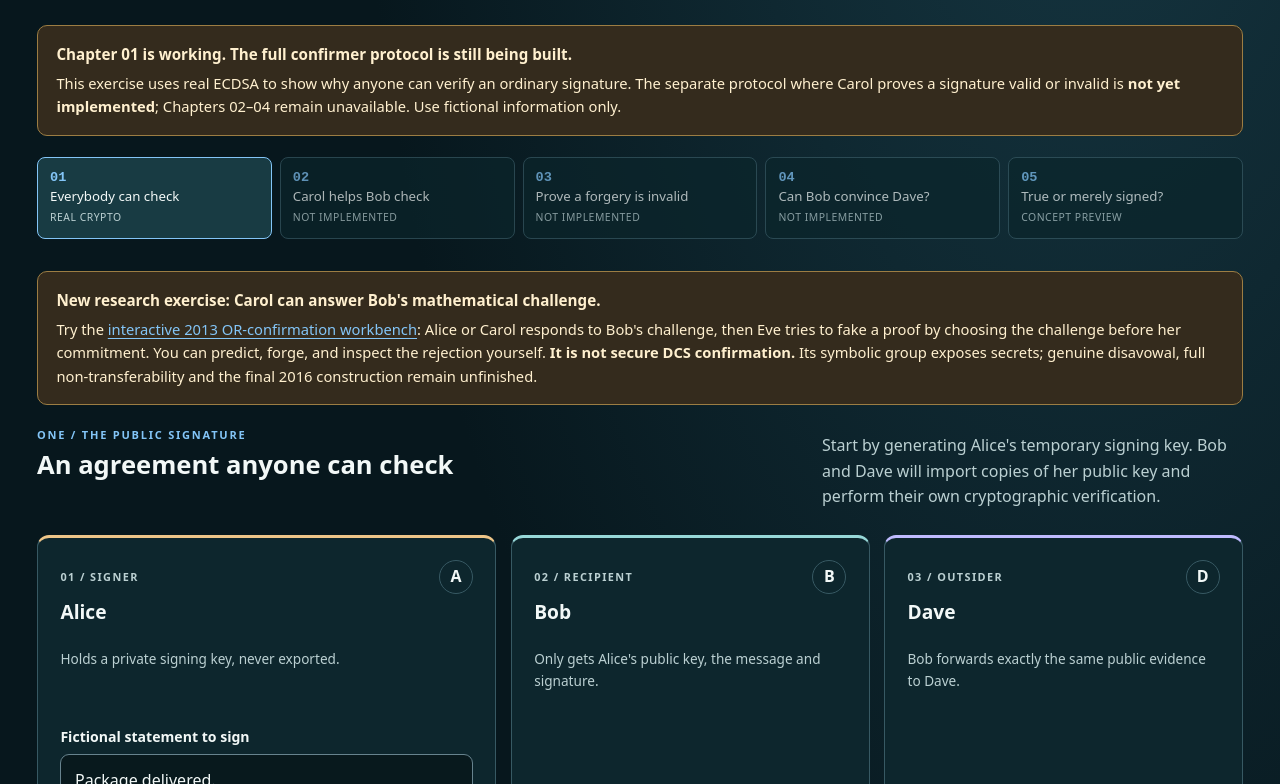
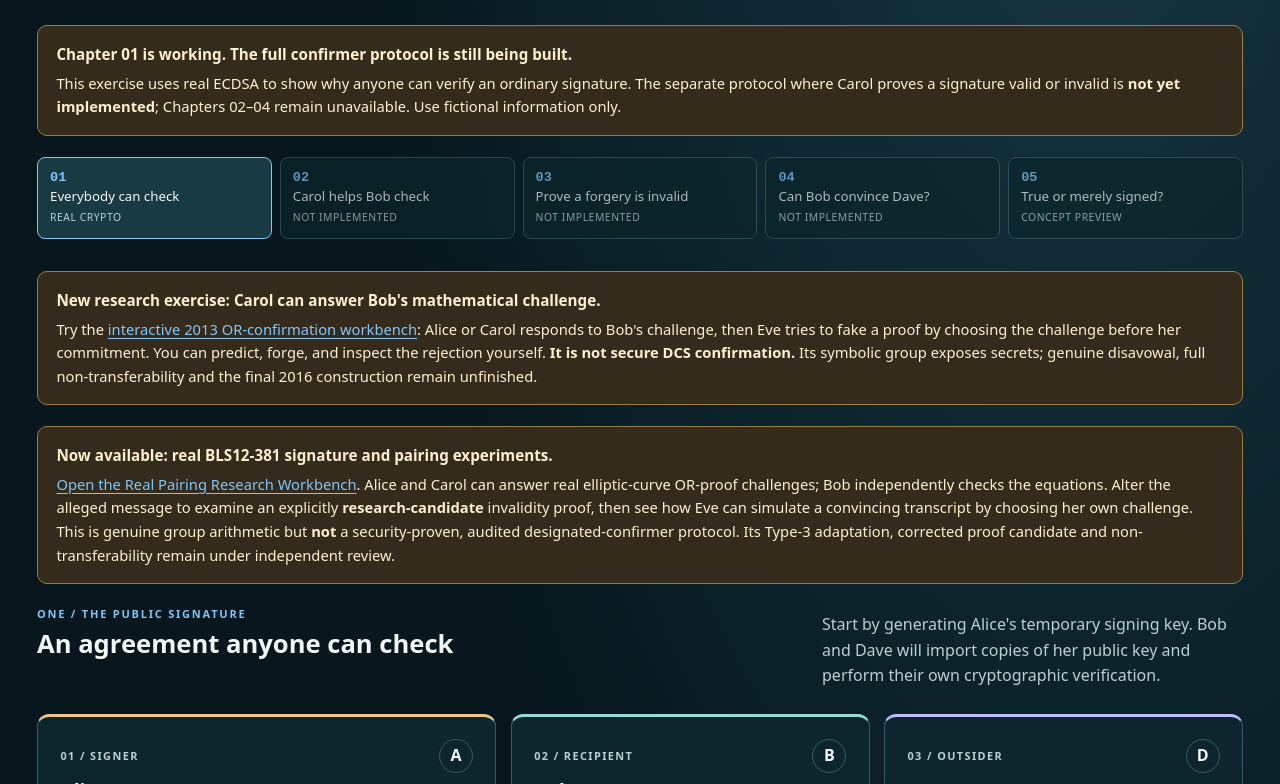
Before and after one commit to systemslibrarian/crypto-lab-confirmer-signatures, a plain HTML site: page prototype/index.html in a window 1280 px wide. Shown: the part 412-1196 px from the top of the page. Drawn offline with Linux system fonts and the light colour scheme.

Commit message:
Link genuine BLS12-381 Signature Gate workbench prominently from main research preview

```diff
--- a/prototype/index.html
+++ b/prototype/index.html
@@ -50,6 +50,11 @@
       <span>Try the <a href="./symbolic/">interactive 2013 OR-confirmation workbench</a>: Alice or Carol responds to Bob's challenge, then Eve tries to fake a proof by choosing the challenge before her commitment. You can predict, forge, and inspect the rejection yourself. <b>It is not secure DCS confirmation.</b> Its symbolic group exposes secrets; genuine disavowal, full non-transferability and the final 2016 construction remain unfinished.</span>
     </section>
 
+    <section class="research-note" aria-label="Real BLS12-381 cryptography research workbench">
+      <strong>Now available: real BLS12-381 signature and pairing experiments.</strong>
+      <span><a href="./real/">Open the Real Pairing Research Workbench</a>. Alice and Carol can answer real elliptic-curve OR-proof challenges; Bob independently checks the equations. Alter the alleged message to examine an explicitly <b>research-candidate</b> invalidity proof, then see how Eve can simulate a convincing transcript by choosing her own challenge. This is genuine group arithmetic but <b>not</b> a security-proven, audited designated-confirmer protocol. Its Type-3 adaptation, corrected proof candidate and non-transferability remain under independent review.</span>
+    </section>
+
     <section class="workshop" aria-labelledby="workshop-title">
       <div class="section-lede"><div><p class="eyebrow">ONE / THE PUBLIC SIGNATURE</p><h2 id="workshop-title">An agreement anyone can check</h2></div><p>Start by generating Alice's temporary signing key. Bob and Dave will import copies of her public key and perform their own cryptographic verification.</p></div>
       <div class="roles" aria-label="Alice, Bob and Dave">
```
